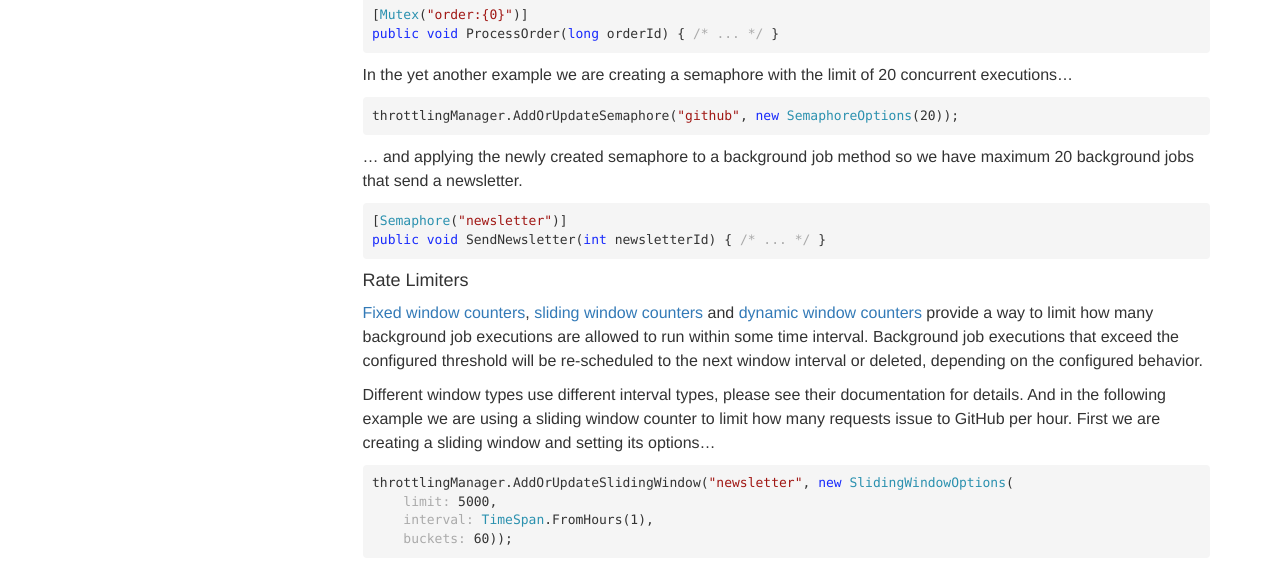
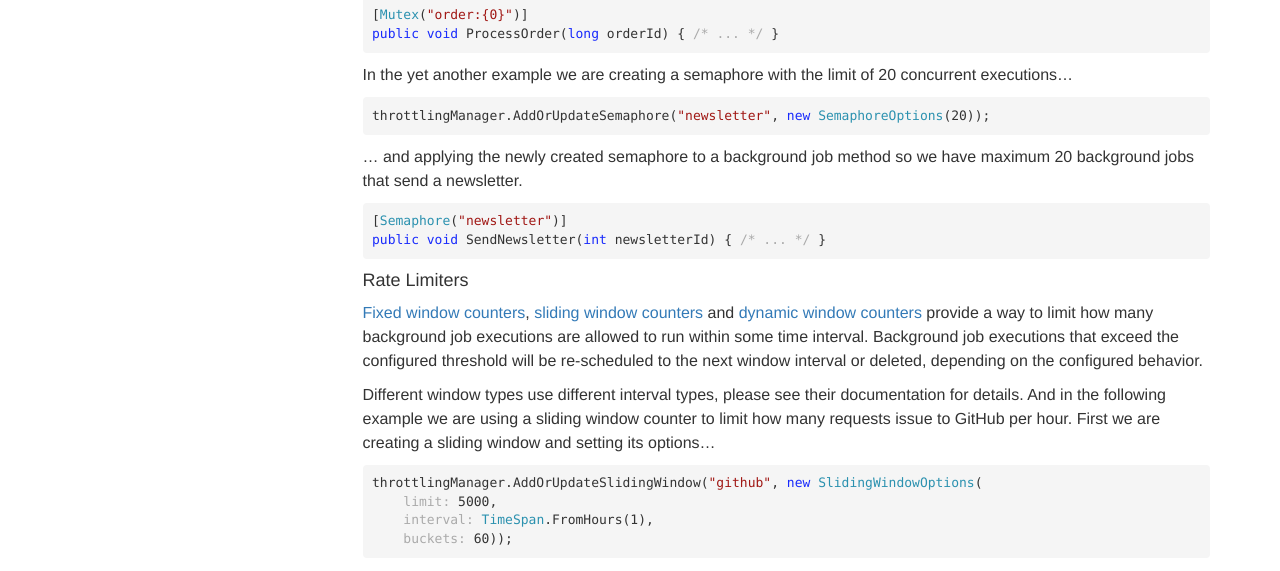
Before and after one commit to HangfireIO/Hangfire.io, a Jekyll site: the page built from ace/index.md, in a window 1280 px wide. Shown: the part 877-1448 px from the top of the page. Built offline with Jekyll 4.4.1, drawn with Linux system fonts in a browser that asks for light colours; some of the changed lines change nothing that is shown.

Commit message:
fixed name mismatch (#72)
newsletter is the name use for the semaphore and github is the name used for the sliding window.

```diff
--- a/ace/index.md
+++ b/ace/index.md
@@ -35,7 +35,7 @@ In the following example mutexes are created dynamically, depending on a concret
 
 In the yet another example we are creating a semaphore with the limit of 20 concurrent executions...
 
-<pre>throttlingManager.AddOrUpdateSemaphore(<span class="string">"github"</span>, <span class="keywd">new</span> <span class="type">SemaphoreOptions</span>(20));</pre>
+<pre>throttlingManager.AddOrUpdateSemaphore(<span class="string">"newsletter"</span>, <span class="keywd">new</span> <span class="type">SemaphoreOptions</span>(20));</pre>
 
 ... and applying the newly created semaphore to a background job method so we have maximum 20 background jobs that send a newsletter.
 
@@ -48,7 +48,7 @@ In the yet another example we are creating a semaphore with the limit of 20 conc
 
 Different window types use different interval types, please see their documentation for details. And in the following example we are using a sliding window counter to limit how many requests issue to GitHub per hour. First we are creating a sliding window and setting its options...
 
-<pre>throttlingManager.AddOrUpdateSlidingWindow(<span class="string">"newsletter"</span>, <span class="keywd">new</span> <span class="type">SlidingWindowOptions</span>(
+<pre>throttlingManager.AddOrUpdateSlidingWindow(<span class="string">"github"</span>, <span class="keywd">new</span> <span class="type">SlidingWindowOptions</span>(
     <span class="comm">limit:</span> 5000,
     <span class="comm">interval:</span> <span class="type">TimeSpan</span>.FromHours(1),
     <span class="comm">buckets:</span> 60));</pre>
```
